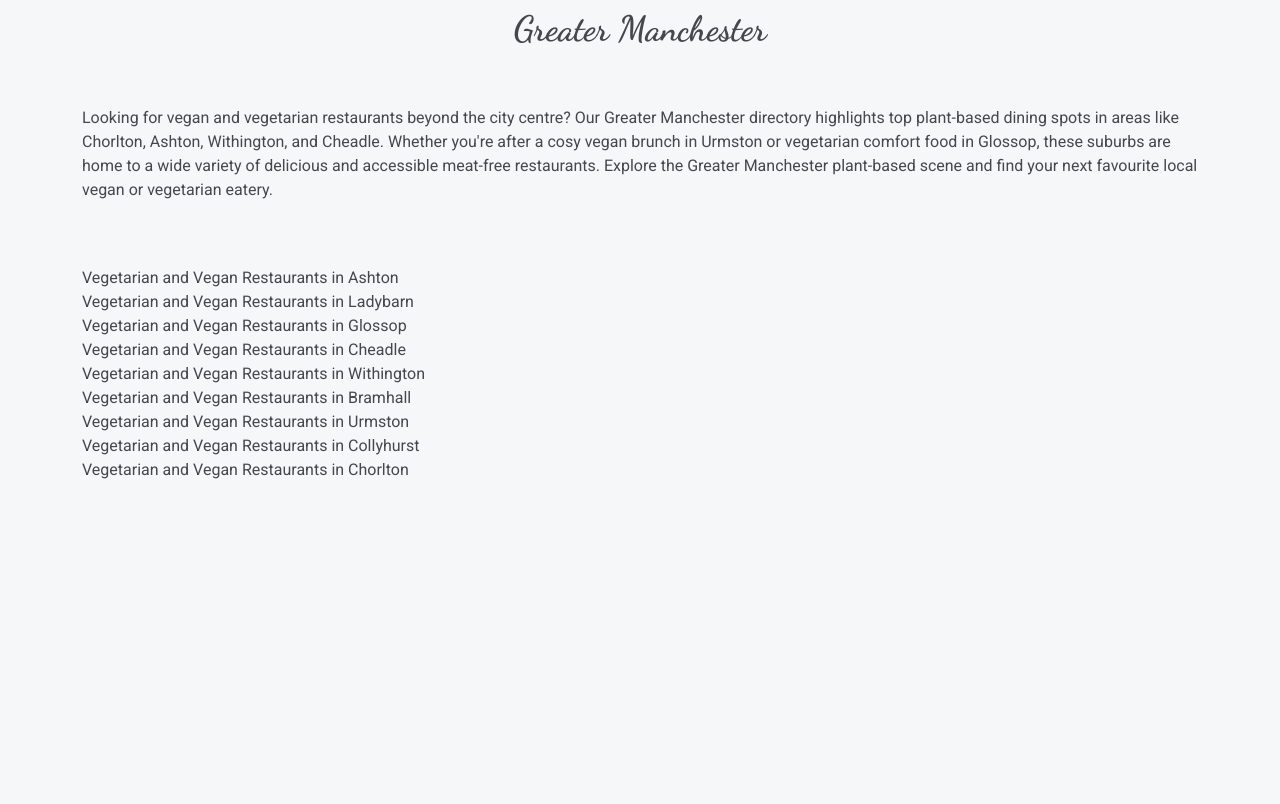
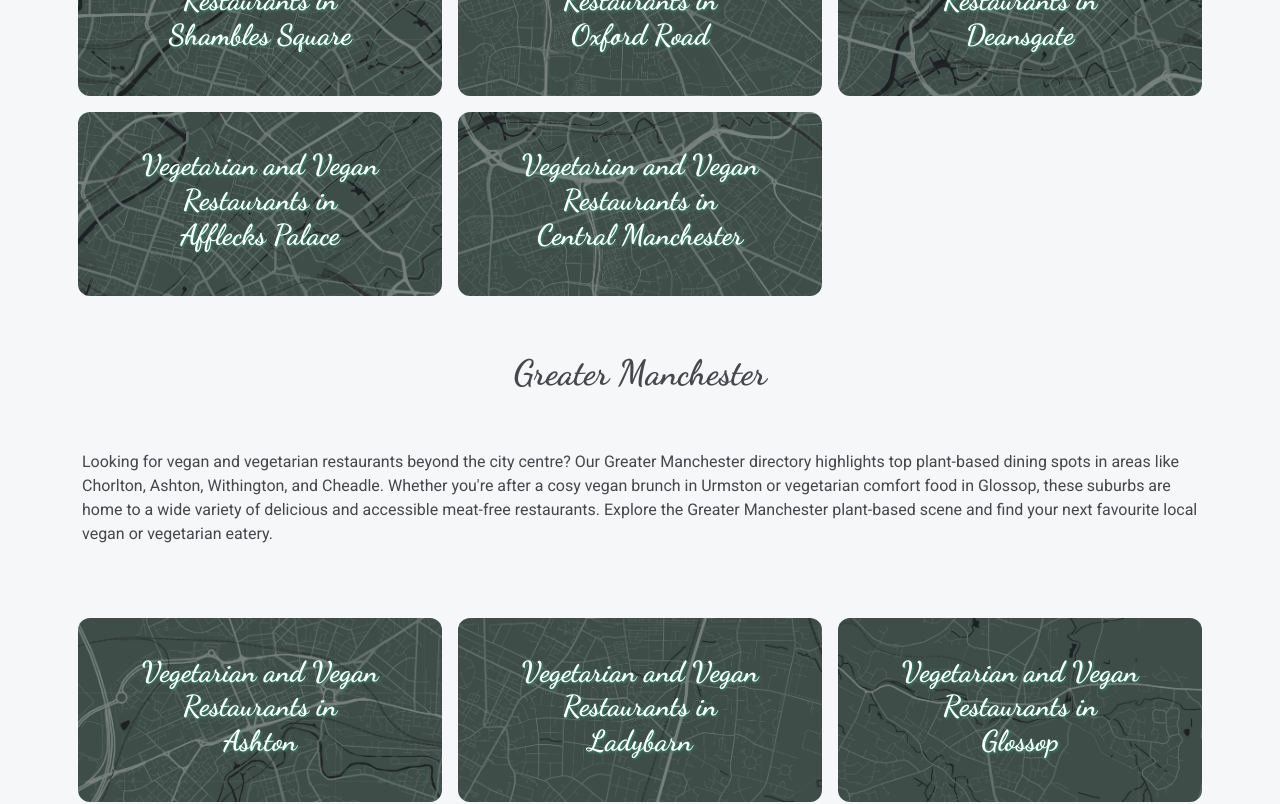
Before and after one commit to KyleMardell/manchester-vegan, a Next.js app: page /locations in a window 1280 px wide. Shown: the part 960-1764 px from the top of the page. Before the commit the page ends 1442 px from the top, so only its background shows below. Built offline with nearby package versions, Linux system fonts and the light colour scheme.

Commit message:
Add hero images to locations pages and style locations page links using the same images.

```diff
--- a/app/locations/LocationsPage.module.css
+++ b/app/locations/LocationsPage.module.css
@@ -22,3 +22,37 @@
     font-weight: bold;
     padding: 1rem;
 }
+
+.LocationMainImage {
+    position: relative;
+    height: 200px;
+    overflow: hidden;
+    display: flex;
+    align-items: center;
+    justify-content: center;
+    transition: transform 0.3s ease;
+}
+
+.LocationMainImage:hover {
+    filter: brightness(1.1);
+    transform: scale(1.05);
+}
+
+.LocationImage {
+    z-index: 0;
+    filter: brightness(0.8);
+    object-fit: cover;
+    border-radius: 20px;
+    padding: 0.5rem;
+}
+
+.LocationText {
+    z-index: 1;
+    position: relative;
+    color: #fff;
+    text-align: center;
+    font-size: 1.8rem;
+    font-weight: bold;
+    padding: 1rem;
+    text-shadow: 1px 1px 3px var(--color-green);
+}
--- a/app/locations/page.js
+++ b/app/locations/page.js
@@ -32,7 +32,7 @@ export default function Locations() {
 
     return (
         <Container>
-            <Row className="mb-3">
+            <Row className="mb-2">
                 <Col xs={12} className={styles.HeroMainImage}>
                     <Image
                         src="/images/pages/locations.webp"
@@ -46,16 +46,11 @@ export default function Locations() {
                     </h1>
                 </Col>
             </Row>
-            <Row>
-                <Col xs={12} className="text-center">
-                    <h1></h1>
-                </Col>
-            </Row>
             <Row className="mb-4">
                 <Col xs={12} className="text-center my-5">
                     <h2>Manchester City Centre</h2>
                 </Col>
-                <Col xs={12} className="mb-5">
+                <Col xs={12}>
                     <p>
                         Discover the heart of the city's plant-based dining
                         scene with our curated list of vegan and vegetarian
@@ -68,11 +63,28 @@ export default function Locations() {
                         some of the best meat-free dining options in the UK.
                     </p>
                 </Col>
-
+            </Row>
+            <Row>
                 {cityCentreLocations.map((location) => (
-                    <Col xs={12} key={location}>
+                    <Col
+                        xs={12}
+                        md={6}
+                        xl={4}
+                        className={styles.LocationMainImage}
+                        key={location}>
                         <Link href={`/locations/${slugify(location)}`}>
-                            Vegetarian and Vegan Restaurants in {location}
+                            <Image
+                                src={`/images/locations/${slugify(
+                                    location
+                                )}.webp`}
+                                alt="An empty restaurant, set and ready for service."
+                                fill
+                                className={styles.LocationImage}
+                            />
+                            <h3 className={styles.LocationText}>
+                                Vegetarian and Vegan <br /> Restaurants in{" "}
+                                <br /> {location}
+                            </h3>
                         </Link>
                     </Col>
                 ))}
@@ -94,11 +106,28 @@ export default function Locations() {
                         next favourite local vegan or vegetarian eatery.
                     </p>
                 </Col>
-
+            </Row>
+            <Row>
                 {greaterManchesterLocations.map((location) => (
-                    <Col xs={12} key={location}>
+                    <Col
+                        xs={12}
+                        md={6}
+                        xl={4}
+                        className={styles.LocationMainImage}
+                        key={location}>
                         <Link href={`/locations/${slugify(location)}`}>
-                            Vegetarian and Vegan Restaurants in {location}
+                            <Image
+                                src={`/images/locations/${slugify(
+                                    location
+                                )}.webp`}
+                                alt="An empty restaurant, set and ready for service."
+                                fill
+                                className={styles.LocationImage}
+                            />
+                            <h3 className={styles.LocationText}>
+                                Vegetarian and Vegan <br /> Restaurants in{" "}
+                                <br /> {location}
+                            </h3>
                         </Link>
                     </Col>
                 ))}
--- a/components/RestaurantCard.module.css
+++ b/components/RestaurantCard.module.css
@@ -1,10 +1,12 @@
 .RestCard {
     box-shadow: 0 2px 4px var(--color-dark);
+    transition: transform 0.3s ease;
 }
 
 .RestCard:hover {
     color: var(--color-green);
     box-shadow: 0 2px 4px var(--color-green);
+    transform: scale(1.05);
 }
 
 .RestName {
```
Also changed, not shown: app/locations/[location]/LocationPage.module.css (added, +24 -0 lines), app/locations/[location]/page.js (+25 -13 lines).
